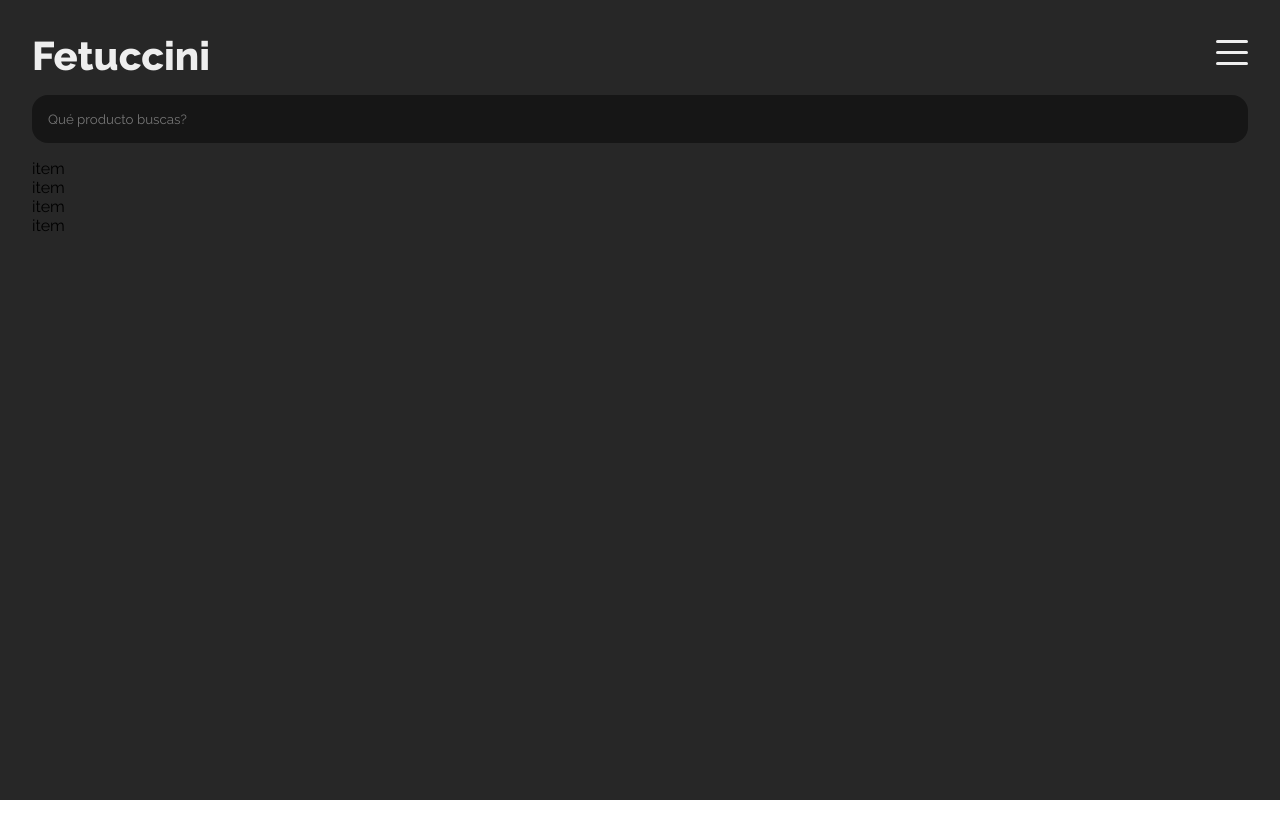
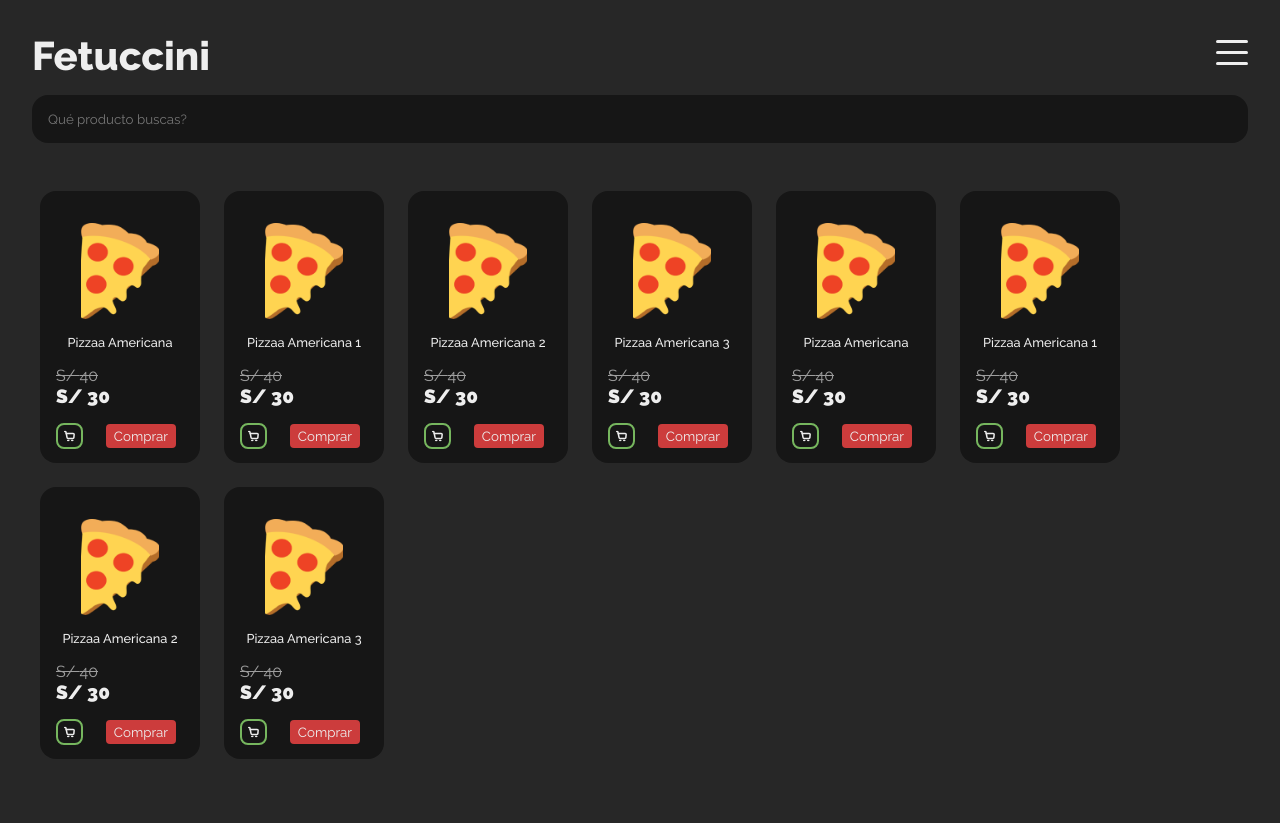
Before and after one commit to luisvilla8/pizzaAppFrontend, a React (Vite) app: page /home in a window 1280 px wide. Before the commit the page ends 800 px from the top, so only its background shows below. Built offline with nearby package versions, Linux system fonts and the light colour scheme.

Commit message:
feat:adds cardProduct style

```diff
--- /dev/null
+++ b/src/components/base/Card/Card.jsx
@@ -0,0 +1,20 @@
+import { Cart, PizzaBg } from '../../../components';
+import style from './Card.module.css'
+
+export const Card = ({ product = {} }) => {
+    return(
+        <div className={style.card}>
+            <picture className={style.card__picture}>
+                <img src="src/assets/pizza.png" alt="" />
+            </picture>
+            <p className={style.card__name}>{product.nombre}</p>
+            <p className={style.card__precio}>S/ {product.precio}</p>
+            <p className={style.card__precioFinal}>S/ {product.precioFinal}</p>
+            <div className={style.card__footer}>
+                <button className={style.card__btnCart}><Cart /></button>
+                <button className={style.card__btnComprar}>Comprar</button>
+            </div>
+            {/* <PizzaBg qty={2}/> */}
+        </div>
+    );
+}
--- /dev/null
+++ b/src/components/base/Card/Card.module.css
@@ -0,0 +1,78 @@
+.card {
+    background-color: var(--secondary_bg_color);
+    padding: 1rem;
+    border-radius: 1rem;
+    width: clamp(6rem, 80vw, 10rem);
+    height: 17rem;
+    color: var(--primary_text_color);
+    overflow: hidden;
+}
+.card__picture {
+    display: flex;
+    margin: 1rem 0;
+    overflow: hidden;
+    width: 100%;
+    height: 40%;
+}
+
+.card__picture img {
+    width: 100%;
+    height: 100%;
+    object-fit: contain;
+}
+
+.card__name {
+    color: var(--primary_text_color);
+    font-size: .8rem;
+    font-weight: 500;
+    text-align: center;
+    margin: 1rem 0;
+}
+
+.card__precio {
+    text-decoration: line-through;
+    color: var(--secondary_text_color);
+}
+
+.card__precioFinal {
+    font-weight: 900;
+    font-size: 1.2rem;
+}
+
+.card__footer {
+    margin: 1rem 0;
+    display: flex;
+    justify-content: space-between;
+    align-items: center;
+}
+
+.card__btnCart {
+    background-color: transparent;
+    border: 2px solid var(--tertiary_color);
+    border-radius: .5rem;
+    display: flex;
+    cursor: pointer;
+}
+
+.card__btnCart:hover {
+    background-color: var(--tertiary_color);
+}
+
+.card__btnCart svg {
+    transform: scale(.5);
+}
+
+.card__btnComprar {
+    background-color: var(--secodary_color);
+    border: none;
+    color: var(--primary_text_color);
+    border-radius: .25rem;
+    padding: .25rem .5rem;
+    margin: 0 .5rem;
+    cursor: pointer;
+}
+
+.card__btnComprar:hover {
+    box-shadow: 0 0 10px 5px rgba(242, 3, 3, 0.757);
+    transition: box-shadow .2s ease;
+}
--- a/src/components/index.js
+++ b/src/components/index.js
@@ -1,5 +1,7 @@
+export * from './base/Card/Card';
 export * from './base/Title/Title';
 export * from './index';
+export * from './shared/Cart';
 export * from './shared/ListProducts/ListProducts';
 export * from './shared/MenuButton/MenuButton';
 export * from './shared/Nav/Nav';
--- /dev/null
+++ b/src/components/shared/Cart.jsx
@@ -0,0 +1,8 @@
+export const Cart = () => {
+    return(
+        <svg width="23" height="22" viewBox="0 0 23 22" fill="none" xmlns="http://www.w3.org/2000/svg">
+            <path d="M5 6H18.79C19.0694 6.00001 19.3457 6.05857 19.6011 6.17191C19.8565 6.28524 20.0854 6.45083 20.2729 6.65801C20.4603 6.86519 20.6023 7.10936 20.6897 7.37478C20.777 7.64019 20.8078 7.92097 20.78 8.199L20.18 14.199C20.1307 14.6925 19.8997 15.1501 19.532 15.4829C19.1642 15.8157 18.686 16 18.19 16H8.64C8.17747 16.0002 7.72918 15.84 7.37144 15.5469C7.01371 15.2537 6.76866 14.8456 6.678 14.392L5 6Z" stroke="#EEEEEE" stroke-width="3" stroke-linejoin="round" />
+            <path d="M5 6L4.19 2.757C4.13583 2.54075 4.01095 2.34881 3.83521 2.21166C3.65946 2.0745 3.44293 2.00001 3.22 2H2M8 20H10M16 20H18" stroke="#EEEEEE" stroke-width="3" stroke-linecap="round" stroke-linejoin="round" />
+        </svg>
+    );
+}
--- a/src/components/shared/ListProducts/ListProducts.jsx
+++ b/src/components/shared/ListProducts/ListProducts.jsx
@@ -1,12 +1,15 @@
 import { products } from '../../../mock-data'
+import { Card } from '../../../components';
+import style from './ListProducts.module.css'
 
 export const ListProducts = () => {
 
-    return(
-        <>
-            {products.map( (item, key) =>
-                <p key={key}>item</p>
+
+    return (
+        <div className={style.container}>
+            {products.map((product, key) =>
+                <Card key={key} product={product} />
             )}
-        </>
+        </div>
     );
 }
--- /dev/null
+++ b/src/components/shared/ListProducts/ListProducts.module.css
@@ -0,0 +1,6 @@
+.container {
+    display: flex;
+    flex-wrap: wrap;
+    gap: 1.5rem;
+    margin: 2rem .5rem;
+}
--- a/src/components/shared/MenuButton/MenuButton.module.css
+++ b/src/components/shared/MenuButton/MenuButton.module.css
@@ -6,6 +6,7 @@
     border: 0;
     background: transparent;
     gap: .5rem;
+    cursor: pointer;
 }
 
 .btn > div {
--- a/src/mock-data/Products.js
+++ b/src/mock-data/Products.js
@@ -1,4 +1,28 @@
 export const products = [
+    {
+        id: 0,
+        nombre: "Pizzaa Americana",
+        precio: 40.00,
+        precioFinal: 30.00
+    },
+    {
+        id: 1,
+        nombre: "Pizzaa Americana 1",
+        precio: 40.00,
+        precioFinal: 30.00
+    },
+    {
+        id: 2,
+        nombre: "Pizzaa Americana 2",
+        precio: 40.00,
+        precioFinal: 30.00
+    },
+    {
+        id: 3,
+        nombre: "Pizzaa Americana 3",
+        precio: 40.00,
+        precioFinal: 30.00
+    },
     {
         id: 0,
         nombre: "Pizzaa Americana",
--- a/src/mock-data/index.js
+++ b/src/mock-data/index.js
@@ -1 +1,2 @@
-export * from './products';
+export * from './Products';
+export * from './index';
--- a/src/styles/Global.module.css
+++ b/src/styles/Global.module.css
@@ -4,6 +4,12 @@
   --primary_bg_color: #272727;
   --secondary_bg_color: #161616;
   --primary_color: #E1B000;
+  --secodary_color: #CC3C3C;
+  --tertiary_color: #76B65E;
   --container_padding_y: 2rem;
   --container_padding_x: 2rem;
 }
+
+* {
+  box-sizing: border-box;
+}
```
Also changed, not shown: src/assets/cart.svg (added), src/assets/pizza.png (added).
